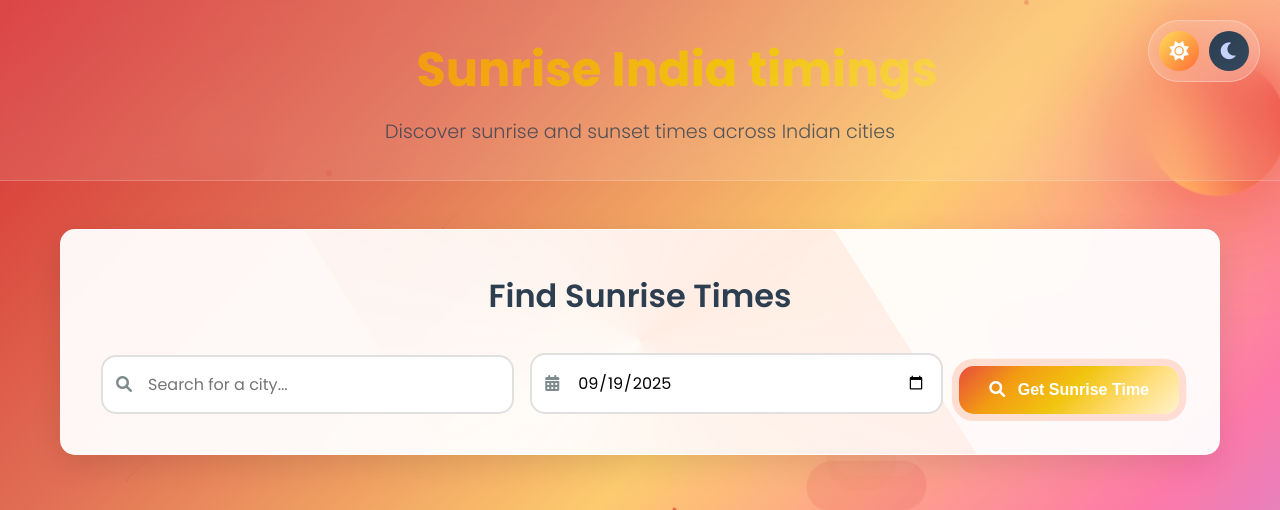
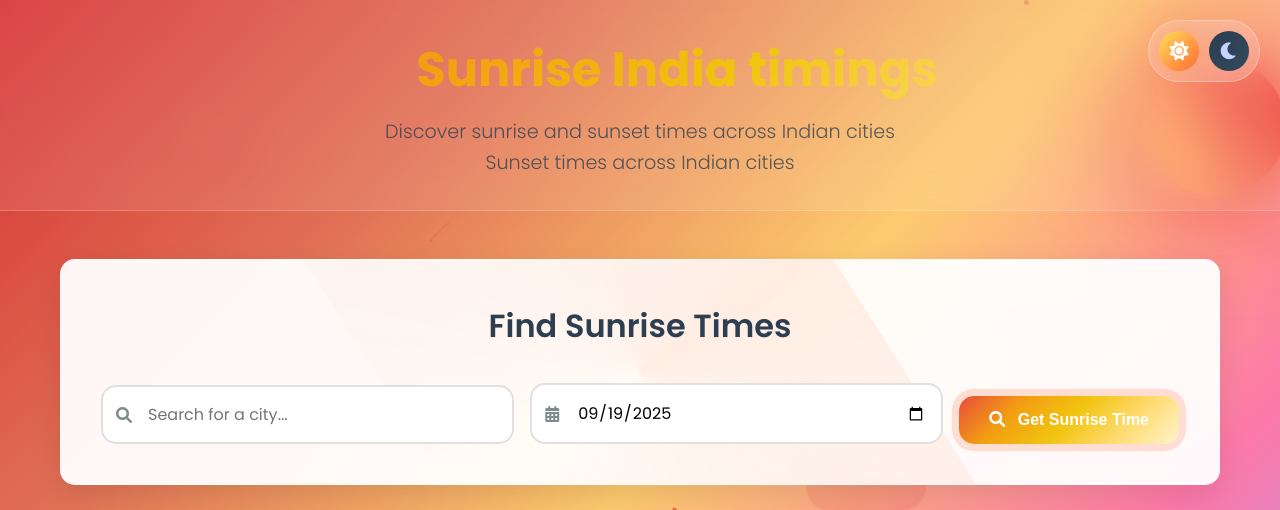
Before and after one commit to gopikannaps/nithyabeauty, a PHP site: page /sunrise/index.php in a window 1280 px wide. Shown: the top 510 px of the page. Run offline with PHP 8.4, Linux system fonts and the light colour scheme.

Commit message:
feat: Add sunset times information for Indian cities in the header

```diff
--- a/sunrise/index.php
+++ b/sunrise/index.php
@@ -52,6 +52,8 @@
                 Sunrise India timings
             </h1>
             <p class="tagline">Discover sunrise and sunset times across Indian cities</p>
+            <p class="tagline">Sunset times across Indian cities</p>
+
         </div>
     </header>
 
```
